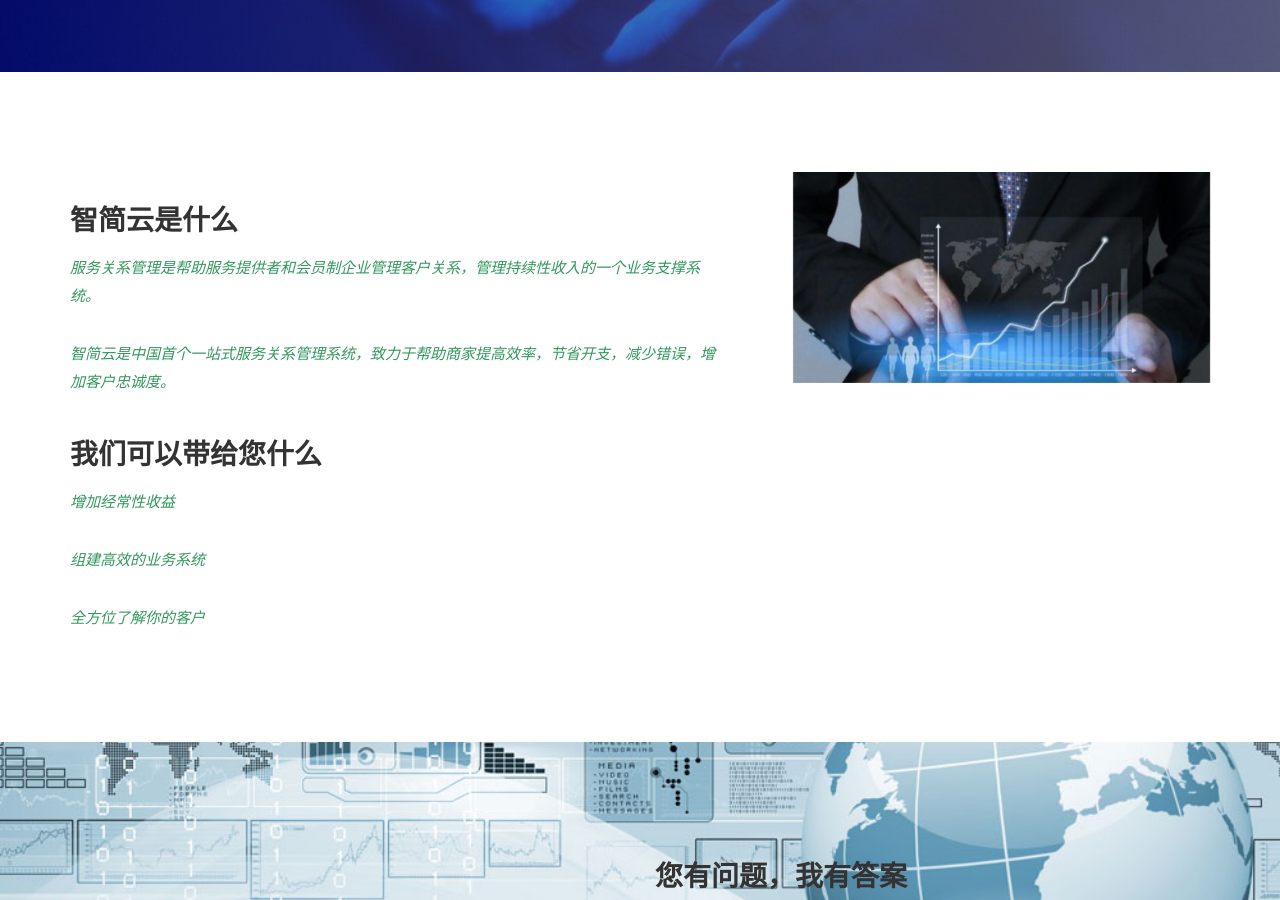
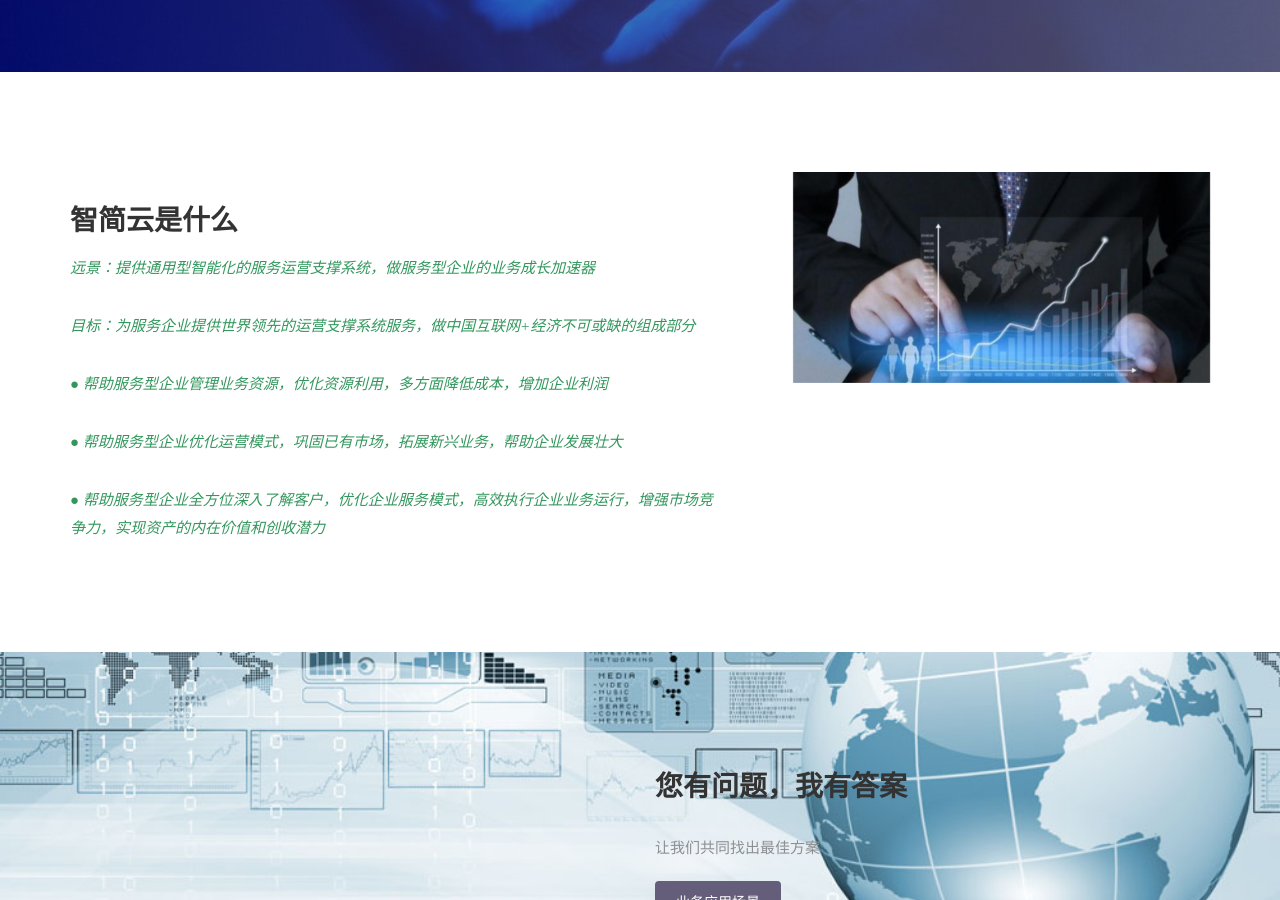
Before and after one commit to dreampivot/slipscloud.github.io, a Jekyll site: the page built from index.html, in a window 1280 px wide and 900 px high, scrolled down 686 px. Built offline with Jekyll 4.4.1, drawn with Linux system fonts in a browser that asks for light colours; some web fonts are replaced.

Commit message:
Update index.html

```diff
--- a/index.html
+++ b/index.html
@@ -25,12 +25,20 @@ permalink: /
         <div class="block">
           <div class="section-title">
             <h2>智简云是什么</h2>
+            <!--
             <p>服务关系管理是帮助服务提供者和会员制企业管理客户关系，管理持续性收入的一个业务支撑系统。</p>
             <p>智简云是中国首个一站式服务关系管理系统，致力于帮助商家提高效率，节省开支，减少错误，增加客户忠诚度。</p>
             <h2>我们可以带给您什么</h2>
              <p>增加经常性收益</p>
              <p>组建高效的业务系统</p>
              <p>全方位了解你的客户</p>
+-->
+ <p> 远景：提供通用型智能化的服务运营支撑系统，做服务型企业的业务成长加速器 </p>
+<p>目标：为服务企业提供世界领先的运营支撑系统服务，做中国互联网+经济不可或缺的组成部分</p>
+<p>● 帮助服务型企业管理业务资源，优化资源利用，多方面降低成本，增加企业利润</p>
+<p>● 帮助服务型企业优化运营模式，巩固已有市场，拓展新兴业务，帮助企业发展壮大</p>
+<p>● 帮助服务型企业全方位深入了解客户，优化企业服务模式，高效执行企业业务运行，增强市场竞争力，实现资产的内在价值和创收潜力 </p>
+
 
           </div>
 
```
